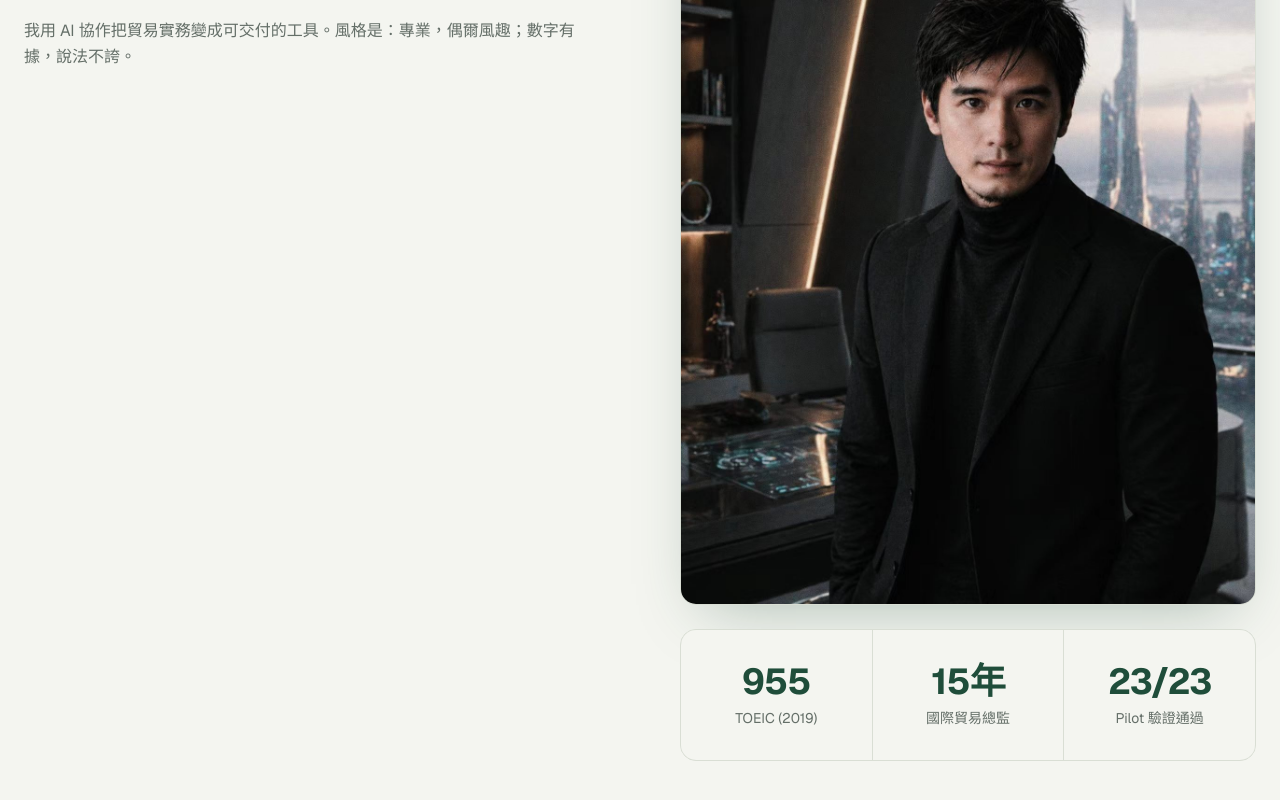
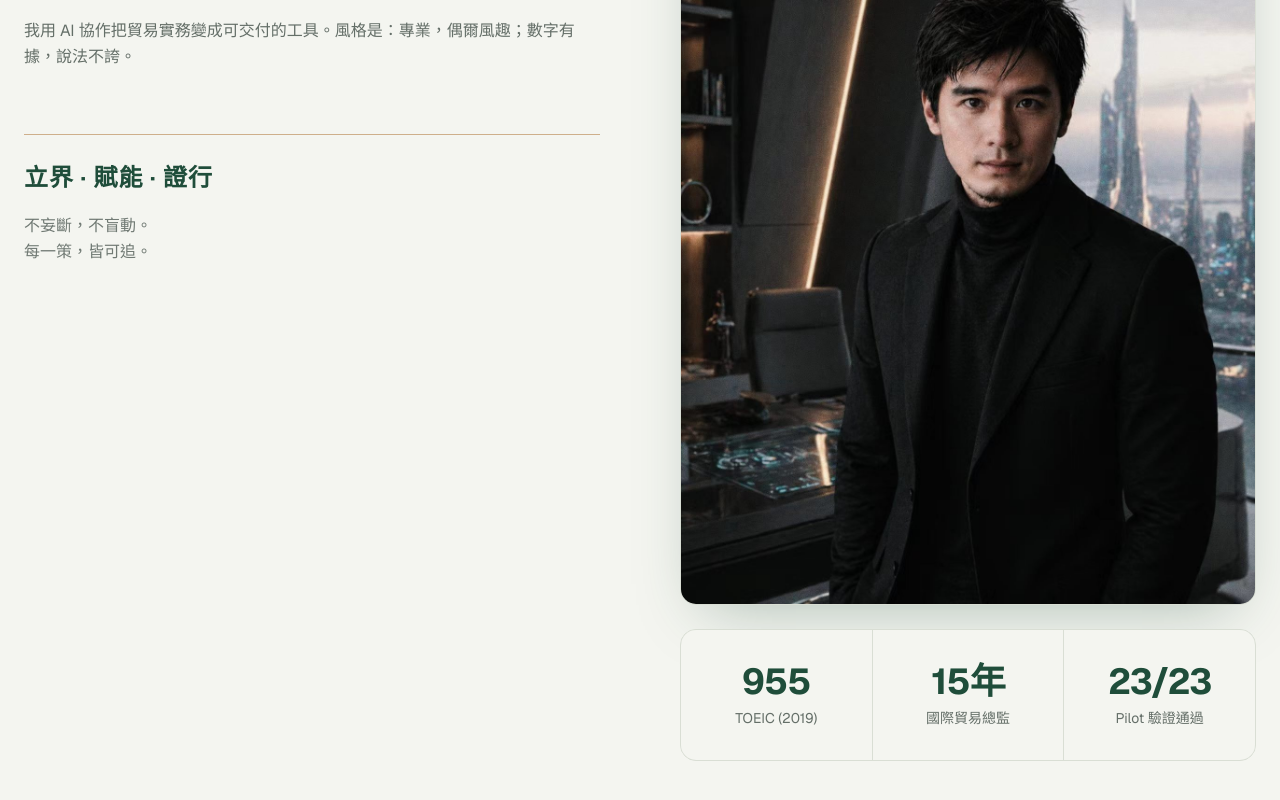
Before and after one commit to apchen1978/pauls-tradecraft, a React (Vite) app: page / in a window 1280 px wide. Shown: the part 7238-8038 px from the top of the page. Built offline with nearby package versions, Linux system fonts and the light colour scheme.

Commit message:
feat: add about signature statement

```diff
--- a/src/components/About.jsx
+++ b/src/components/About.jsx
@@ -16,6 +16,22 @@ export default function About() {
           <h2 className="mt-3 text-3xl font-bold tracking-tight md:text-4xl">{t.about.headline}</h2>
           <p className="mt-6 text-lg font-semibold text-ink/80">{t.about.intro}</p>
           <p className="mt-3 max-w-[52ch] text-base leading-relaxed text-ink/65">{t.about.body}</p>
+          <div className="mt-12 border-t border-amber/45 pt-6 md:mt-16 md:pt-7">
+            <p className="max-w-[28ch] text-xl font-semibold leading-[1.25] tracking-[0.04em] text-forest md:text-2xl">
+              {t.about.signature.lead.map((line) => (
+                <span key={line} className="block">
+                  {line}
+                </span>
+              ))}
+            </p>
+            <p className="mt-5 max-w-[42ch] text-sm leading-relaxed text-ink/60 md:text-base">
+              {t.about.signature.support.map((line) => (
+                <span key={line} className="block">
+                  {line}
+                </span>
+              ))}
+            </p>
+          </div>
         </motion.div>
 
         <div className="flex flex-col gap-6">
--- a/src/i18n.jsx
+++ b/src/i18n.jsx
@@ -83,6 +83,10 @@ const dict = {
       headline: "專業，偶爾風趣",
       intro: "政大會計系畢業，多年國際貿易總監經驗。",
       body: "我用 AI 協作把貿易實務變成可交付的工具。風格是：專業，偶爾風趣；數字有據，說法不誇。",
+      signature: {
+        lead: ["立界 · 賦能 · 證行"],
+        support: ["不妄斷，不盲動。", "每一策，皆可追。"],
+      },
       stats: [
         { value: "955", label: "TOEIC (2019)" },
         { value: "15年", label: "國際貿易總監" },
@@ -220,6 +224,10 @@ const dict = {
       headline: "Professional, occasionally witty",
       intro: "Accounting degree from NCCU; years as an international trade director.",
       body: "I use AI collaboration to turn trade practice into shippable tools. Style: professional, occasionally witty; numbers with receipts, claims without fluff.",
+      signature: {
+        lead: ["Judgment defines the boundary.", "AI amplifies capability.", "Evidence determines action."],
+        support: ["Less automation for its own sake.", "Less guessing. Better decisions."],
+      },
       stats: [
         { value: "955", label: "TOEIC (2019)" },
         { value: "15 years", label: "Trade director" },
```
